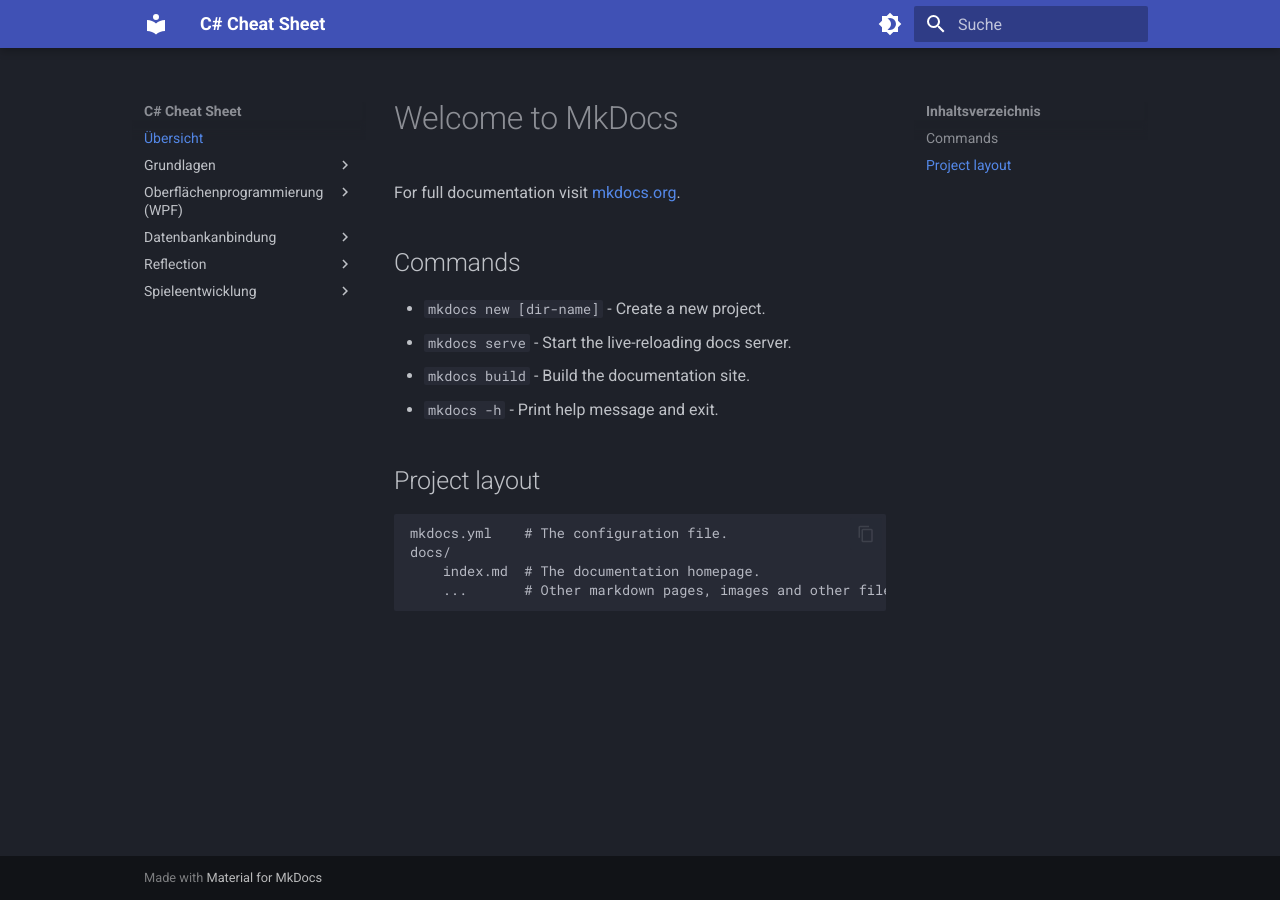
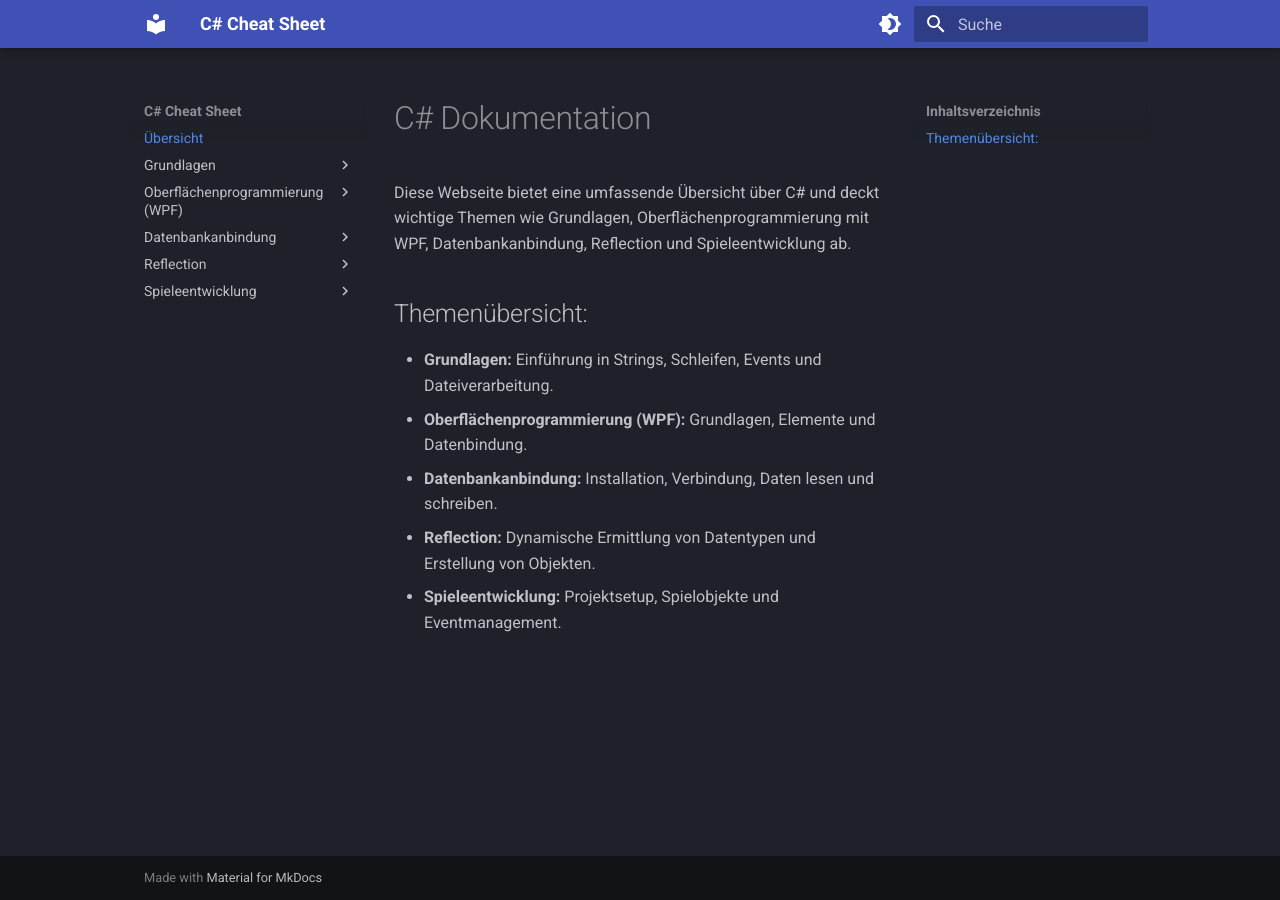
Before and after one commit to swop-bs/cheat-sheet, an MkDocs documentation site: the page built from docs/index.md, in a window 1280 px wide. Built offline with MkDocs 1.6.1 and Material for MkDocs 9.7.7, drawn with Linux system fonts in a browser that asks for light colours.

Commit message:
Added binding for button and label, added overview

```diff
--- a/docs/index.md
+++ b/docs/index.md
@@ -1,17 +1,11 @@
-# Welcome to MkDocs
+# C# Dokumentation
 
-For full documentation visit [mkdocs.org](https://www.mkdocs.org).
+Diese Webseite bietet eine umfassende Übersicht über C# und deckt wichtige Themen wie Grundlagen, Oberflächenprogrammierung mit WPF, Datenbankanbindung, Reflection und Spieleentwicklung ab.
 
-## Commands
+## Themenübersicht:
 
-* `mkdocs new [dir-name]` - Create a new project.
-* `mkdocs serve` - Start the live-reloading docs server.
-* `mkdocs build` - Build the documentation site.
-* `mkdocs -h` - Print help message and exit.
-
-## Project layout
-
-    mkdocs.yml    # The configuration file.
-    docs/
-        index.md  # The documentation homepage.
-        ...       # Other markdown pages, images and other files.
+- **Grundlagen:** Einführung in Strings, Schleifen, Events und Dateiverarbeitung.
+- **Oberflächenprogrammierung (WPF):** Grundlagen, Elemente und Datenbindung.
+- **Datenbankanbindung:** Installation, Verbindung, Daten lesen und schreiben.
+- **Reflection:** Dynamische Ermittlung von Datentypen und Erstellung von Objekten.
+- **Spieleentwicklung:** Projektsetup, Spielobjekte und Eventmanagement.
--- a/mkdocs.yml
+++ b/mkdocs.yml
@@ -10,9 +10,13 @@
         - Dateien: grundlagen/dateien.md
     - Oberflächenprogrammierung (WPF):
       - ui/index.md
+      - WPF Projekt erstellen in Visual Studio: ui/create_wpf_project.md
       - WPF Grundlagen: ui/wpf_grundlagen.md
       - WPF Elemente: ui/elemente.md
-      - Datenbindung: ui/databinding.md
+      - Datenbindung:
+        - Vorbereitung: ui/databinding.md
+        - Daten an Label binden: ui/label_binding.md
+        - Text mit Button ändern: ui/button_binding.md
     - Datenbankanbindung:
       - db/index.md
       - Installation: db/datanbankanbindung.md
```
Also changed, not shown: docs/ui/button_binding.md (added, +135 -0 lines), docs/ui/create_wpf_project.md (added, +5 -0 lines), docs/ui/databinding.md (+3 -0 lines), docs/ui/label_binding.md (added, +84 -0 lines), docs/ui/button_changed.gif (added), docs/ui/projekt_template.png (added), 1 other file.
